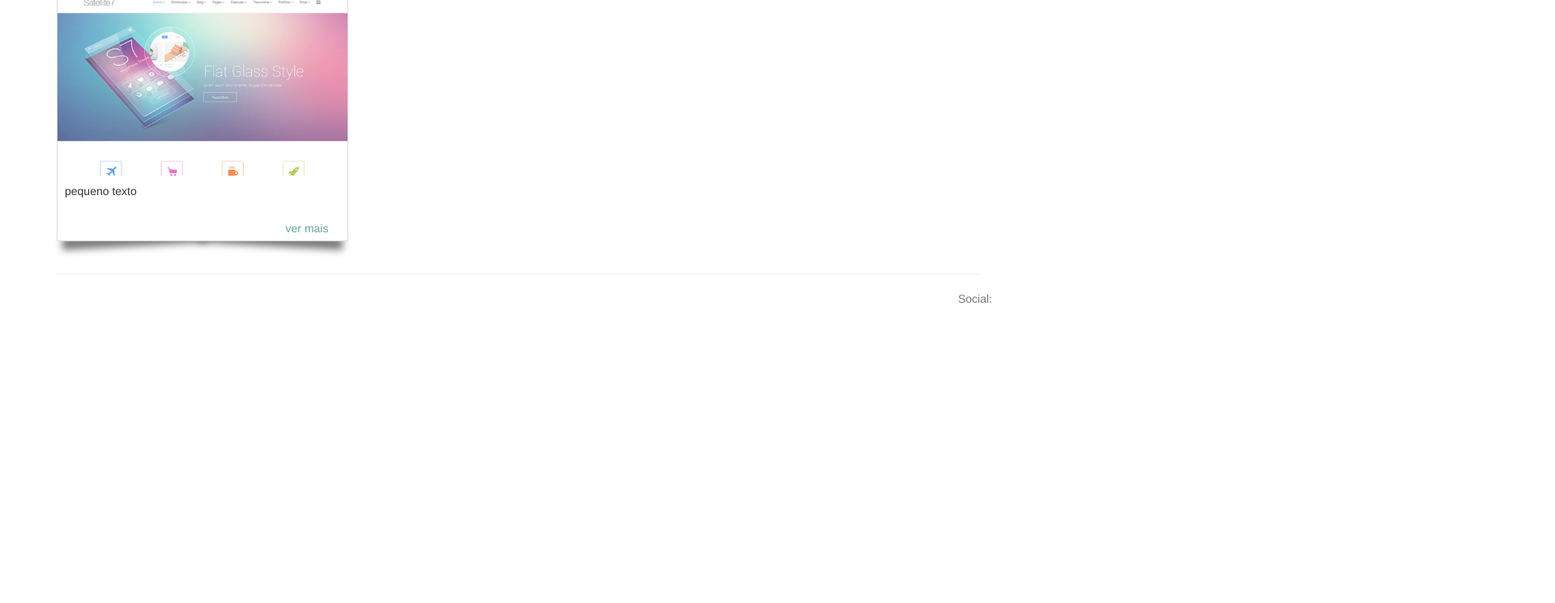
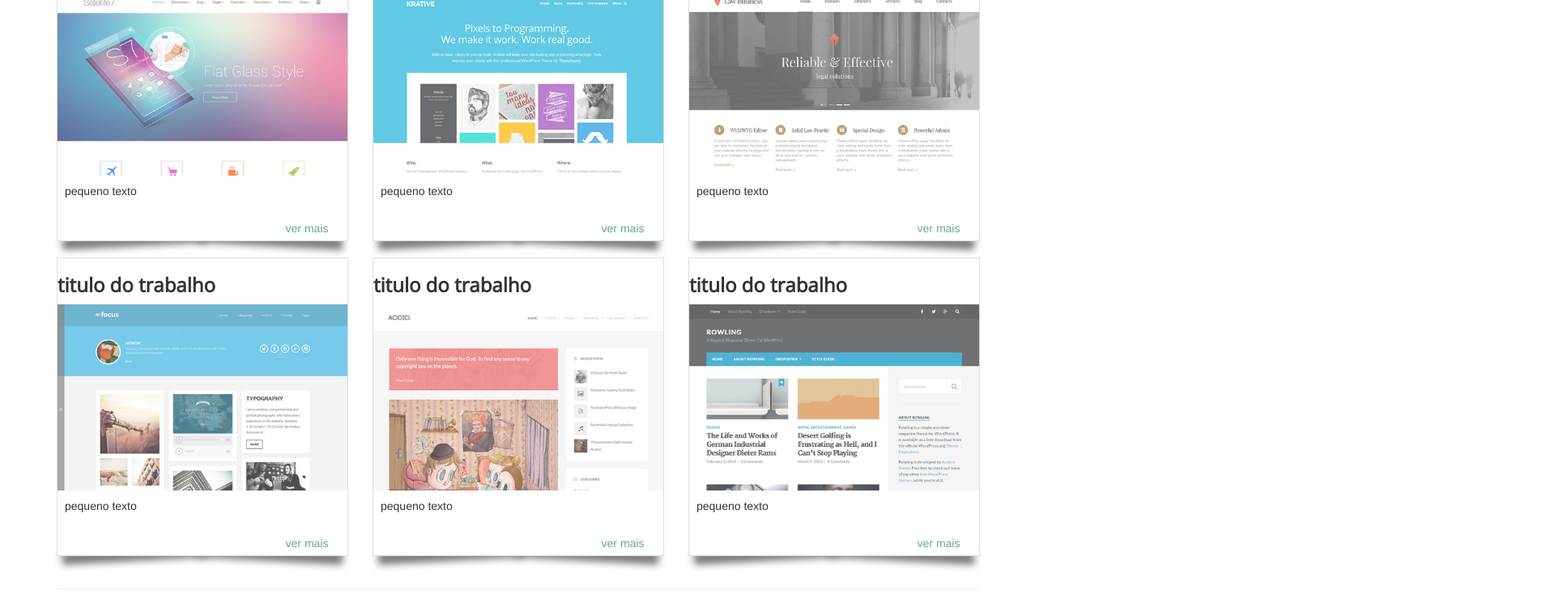
Before and after one commit to abiliojunior/CourseFrontEndModerno, a website: page src/index.html in a window 1280 px wide. Shown: the part 1054-1799 px from the top of the page at 81% size, 1920 px wide, since content can reach past the window. Before the commit the page ends 1473 px from the top, so only its background shows below. Drawn offline with nearby package versions, Linux system fonts and the light colour scheme.

Commit message:
finalizado rodape

```diff
--- a/src/index.html
+++ b/src/index.html
@@ -70,23 +70,101 @@
             </div>
         </div>
 
+        <div class="col-xs-12 col-sm-6 col-md-4">
+                <div class="thumbnail card-portfolio">
+                    <h3 class="card-portfolio__title">titulo do trabalho</h3>
+                    <div class="card-portfolio__imagem">
+                        <img src="imagens/portfolio/02.jpg" alt="imagem alternativa">
+                    </div>
+
+                    <div class="caption card-portfolio__caption">
+                        <p class="card-portfolio__text">pequeno texto</p>
+                    </div>
+                    <a href="#" class="card-portfolio__btn btn btn-primary" role="button">ver mais</a>
+
+                </div>
+            </div>
+
+
+            <div class="col-xs-12 col-sm-6 col-md-4">
+                    <div class="thumbnail card-portfolio">
+                        <h3 class="card-portfolio__title">titulo do trabalho</h3>
+                        <div class="card-portfolio__imagem">
+                            <img src="imagens/portfolio/03.jpg" alt="imagem alternativa">
+                        </div>
+
+                        <div class="caption card-portfolio__caption">
+                            <p class="card-portfolio__text">pequeno texto</p>
+                        </div>
+                        <a href="#" class="card-portfolio__btn btn btn-primary" role="button">ver mais</a>
+
+                    </div>
+                </div>
+
+                <div class="col-xs-12 col-sm-6 col-md-4">
+                        <div class="thumbnail card-portfolio">
+                            <h3 class="card-portfolio__title">titulo do trabalho</h3>
+                            <div class="card-portfolio__imagem">
+                                <img src="imagens/portfolio/04.jpg" alt="imagem alternativa">
+                            </div>
+
+                            <div class="caption card-portfolio__caption">
+                                <p class="card-portfolio__text">pequeno texto</p>
+                            </div>
+                            <a href="#" class="card-portfolio__btn btn btn-primary" role="button">ver mais</a>
+
+                        </div>
+                    </div>
+
+
+    <div class="col-xs-12 col-sm-6 col-md-4">
+            <div class="thumbnail card-portfolio">
+                <h3 class="card-portfolio__title">titulo do trabalho</h3>
+                <div class="card-portfolio__imagem">
+                    <img src="imagens/portfolio/05.jpg" alt="imagem alternativa">
+                </div>
+
+                <div class="caption card-portfolio__caption">
+                    <p class="card-portfolio__text">pequeno texto</p>
+                </div>
+                <a href="#" class="card-portfolio__btn btn btn-primary" role="button">ver mais</a>
+
+            </div>
+        </div>
+
+
+        <div class="col-xs-12 col-sm-6 col-md-4">
+                <div class="thumbnail card-portfolio">
+                    <h3 class="card-portfolio__title">titulo do trabalho</h3>
+                    <div class="card-portfolio__imagem">
+                        <img src="imagens/portfolio/06.jpg" alt="imagem alternativa">
+                    </div>
+
+                    <div class="caption card-portfolio__caption">
+                        <p class="card-portfolio__text">pequeno texto</p>
+                    </div>
+                    <a href="#" class="card-portfolio__btn btn btn-primary" role="button">ver mais</a>
+
+                </div>
+            </div>
+
 
     </div> <!-- row-->
     <hr>
+</div> <!-- container-->
 
-    <footer>
+    <footer class="rodape">
         <div class="container">
-            <p class="text-muted text-right">Social:</p>
+            <p class="text-right">Social:</p>
             <ul class="list-inline pull-right">
-                <li><a href="#" class="btn-social btn-outline"><i class="fa fa-fw"></i></a></li>
-                <li><a href="#" class="btn-social btn-outline"><i class="fa fa-fw"></i></a></li>
-                <li><a href="#" class="btn-social btn-outline"><i class="fa fa-fw"></i></a></li>
-                <li><a href="#" class="btn-social btn-outline"><i class="fa fa-fw"></i></a></li>
-                <li><a href="#" class="btn-social btn-outline"><i class="fa fa-fw"></i></a></li>
+                <li><a href="#" class="btn-social btn-outline"><i class="fa fa-fw fa-facebook-official"></i></a></li>
+                <li><a href="#" class="btn-social btn-outline"><i class="fa fa-fw fa-google-plus-official"></i></a></li>
+                <li><a href="#" class="btn-social btn-outline"><i class="fa fa-fw fa-twitter"></i></a></li>
+                <li><a href="#" class="btn-social btn-outline"><i class="fa fa-fw fa-linkedin-square"></i></a></li>
+                <li><a href="#" class="btn-social btn-outline"><i class="fa fa-fw fa-instagram"></i></a></li>
             </ul>
         </div>
     </footer>
-</div> <!-- container-->
 
 
 </body>
--- a/src/sass/_partials/_header-animado.scss
+++ b/src/sass/_partials/_header-animado.scss
@@ -25,6 +25,7 @@
         height: $h/2;
         background-size: auto 100%;
         background-position: center top;
+        overflow: hidden;
 
         &>div{
             display: none;
--- /dev/null
+++ b/src/sass/_partials/_rodape.scss
@@ -0,0 +1,28 @@
+.rodape{
+    background: lighten($main-color, 30);
+    color: white;
+    padding: 1em 0;
+    ul{
+        overflow: auto;
+        padding: 0;
+        width: 100%;
+        li{
+            width: 20%;
+            float: left;
+            box-sizing: border-box;
+            list-style: none;
+            padding: 0;
+
+        }
+
+        li a {
+            font-size: 1.5em;
+            color: white;
+            display: block;
+            text-align: right;
+
+        }
+    }
+
+
+}
--- a/src/sass/main.scss
+++ b/src/sass/main.scss
@@ -3,4 +3,5 @@
 @import '_partials/_header-animado';
 @import '_partials/_header-nav';
 @import '_partials/_card-portfolio';
+@import '_partials/_rodape';
 @import '_base';
```
Also changed, not shown: src/css/main.css.
